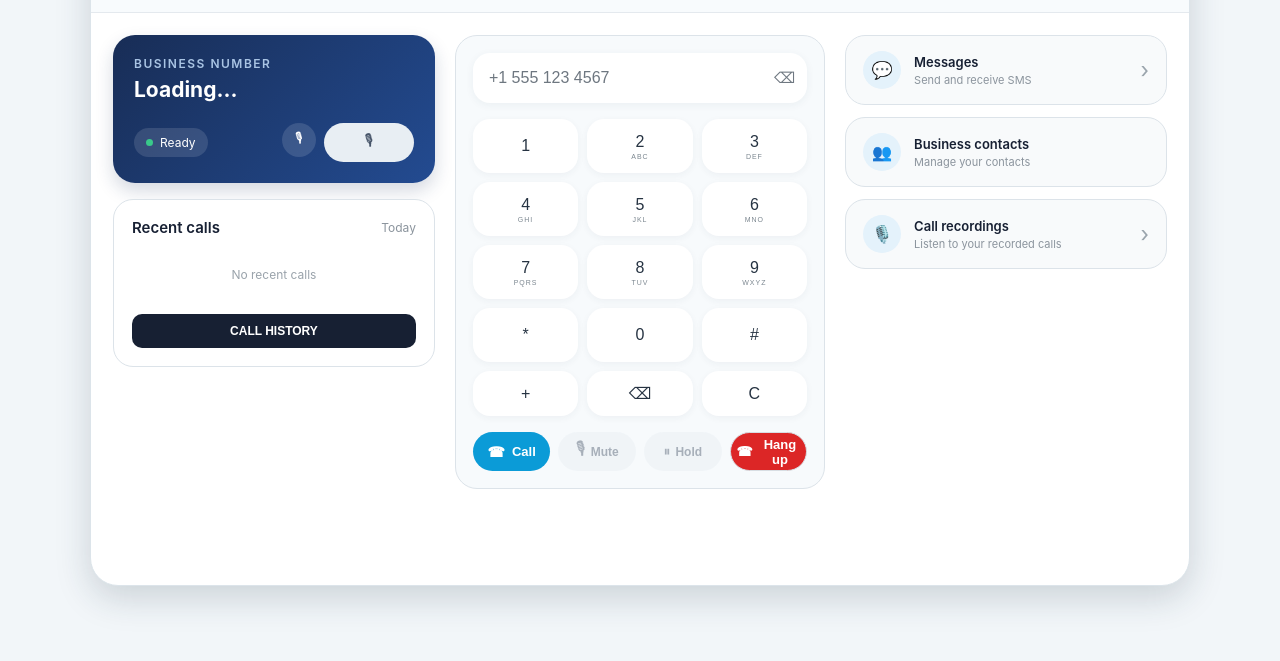
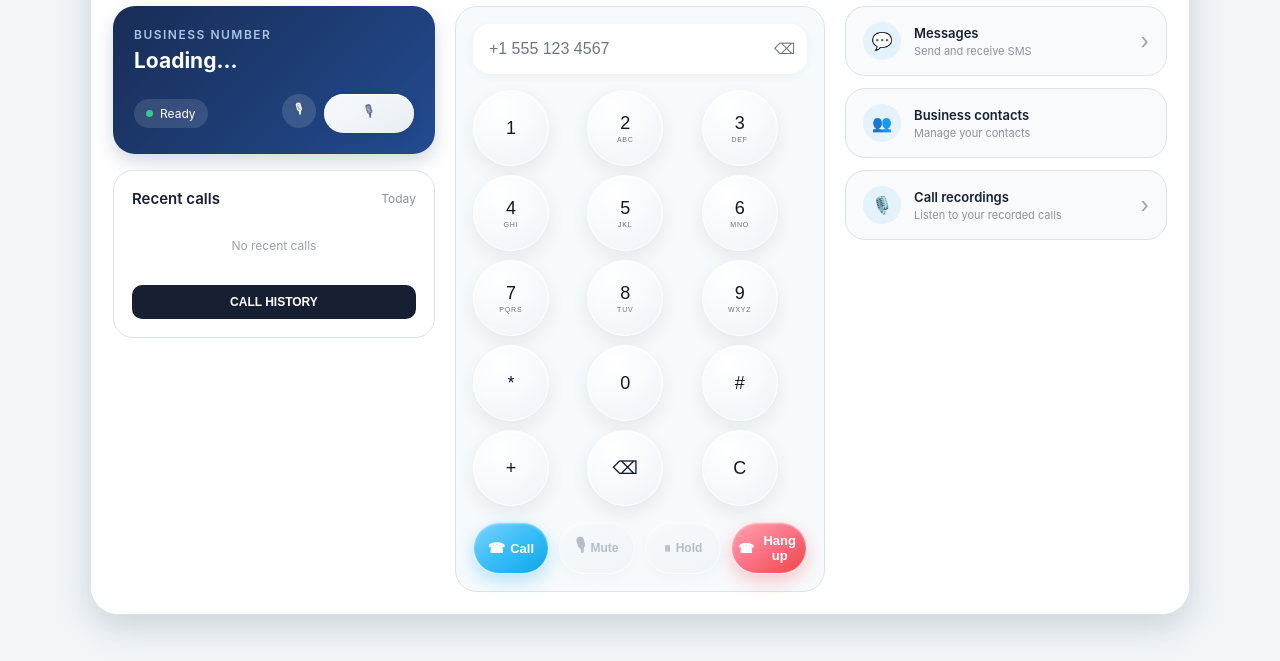
Before and after one commit to jaayfee06-ctrl/Dialeaze, a website: page public/index.html in a window 1280 px wide. Shown: the part 139-800 px from the top of the page. Drawn offline with Linux system fonts and the light colour scheme; a script that the page names is missing.

Commit message:
Add premium round dialer buttons

```diff
--- a/public/style.css
+++ b/public/style.css
@@ -3838,3 +3838,258 @@ border-radius: 22px;
     }
 
 }
+
+/* =========================================================
+   DIALEAZE — PREMIUM ROUND DIALER BUTTONS
+========================================================= */
+
+/* -------------------------
+   DIAL PAD
+------------------------- */
+
+.dialpad button {
+    width: 76px !important;
+    height: 76px !important;
+    min-width: 76px !important;
+    min-height: 76px !important;
+
+    border-radius: 50% !important;
+
+    border: 1px solid rgba(255, 255, 255, 0.9) !important;
+
+    background:
+        radial-gradient(
+            circle at 35% 25%,
+            #ffffff 0%,
+            #f8fafc 45%,
+            #edf3f8 100%
+        ) !important;
+
+    box-shadow:
+        0 7px 18px rgba(15, 23, 42, 0.08),
+        inset 0 1px 2px rgba(255, 255, 255, 0.95) !important;
+
+    color: #0f172a !important;
+
+    display: flex !important;
+    flex-direction: column !important;
+    align-items: center !important;
+    justify-content: center !important;
+
+    gap: 2px !important;
+
+    transition:
+        transform 0.16s ease,
+        box-shadow 0.16s ease,
+        background 0.16s ease !important;
+}
+
+
+/* Number */
+.dialpad button span {
+    font-size: 18px !important;
+    font-weight: 500 !important;
+    line-height: 1 !important;
+}
+
+
+/* Letters */
+.dialpad button small {
+    font-size: 7px !important;
+    letter-spacing: 0.8px !important;
+    color: #64748b !important;
+    line-height: 1 !important;
+}
+
+
+/* Hover */
+.dialpad button:hover {
+    transform: translateY(-3px) !important;
+
+    box-shadow:
+        0 10px 24px rgba(37, 99, 235, 0.16),
+        0 0 0 3px rgba(96, 165, 250, 0.08),
+        inset 0 1px 2px rgba(255, 255, 255, 1) !important;
+}
+
+
+/* Press */
+.dialpad button:active {
+    transform: scale(0.93) !important;
+
+    box-shadow:
+        0 3px 8px rgba(15, 23, 42, 0.12),
+        inset 0 3px 7px rgba(15, 23, 42, 0.08) !important;
+}
+
+
+/* -------------------------
+   CALL CONTROL BUTTONS
+------------------------- */
+
+.call-controls {
+    display: grid !important;
+    grid-template-columns: repeat(4, minmax(0, 1fr)) !important;
+    gap: 10px !important;
+    align-items: center !important;
+}
+
+
+/* Base */
+.call-controls button {
+    height: 52px !important;
+    min-width: 0 !important;
+
+    border-radius: 26px !important;
+
+    border: 1px solid rgba(255, 255, 255, 0.8) !important;
+
+    font-size: 13px !important;
+    font-weight: 700 !important;
+
+    display: inline-flex !important;
+    align-items: center !important;
+    justify-content: center !important;
+
+    gap: 5px !important;
+
+    transition:
+        transform 0.16s ease,
+        box-shadow 0.16s ease,
+        background 0.16s ease !important;
+}
+
+
+/* -------------------------
+   CALL
+------------------------- */
+
+.call-button {
+    background:
+        linear-gradient(
+            145deg,
+            #7dd3fc 0%,
+            #38bdf8 50%,
+            #0ea5e9 100%
+        ) !important;
+
+    color: #ffffff !important;
+
+    box-shadow:
+        0 7px 18px rgba(14, 165, 233, 0.28),
+        inset 0 1px 2px rgba(255, 255, 255, 0.45) !important;
+}
+
+.call-button:hover:not(:disabled) {
+    transform: translateY(-2px) !important;
+
+    box-shadow:
+        0 10px 24px rgba(14, 165, 233, 0.36),
+        0 0 0 3px rgba(56, 189, 248, 0.10) !important;
+}
+
+
+/* -------------------------
+   MUTE
+------------------------- */
+
+.mute-button {
+    background:
+        linear-gradient(
+            145deg,
+            #f8fafc,
+            #e8eef4
+        ) !important;
+
+    color: #64748b !important;
+
+    box-shadow:
+        0 5px 14px rgba(15, 23, 42, 0.06),
+        inset 0 1px 2px rgba(255, 255, 255, 0.9) !important;
+}
+
+
+/* -------------------------
+   HOLD
+------------------------- */
+
+.hold-button {
+    background:
+        linear-gradient(
+            145deg,
+            #f8fafc,
+            #e8eef4
+        ) !important;
+
+    color: #64748b !important;
+
+    box-shadow:
+        0 5px 14px rgba(15, 23, 42, 0.06),
+        inset 0 1px 2px rgba(255, 255, 255, 0.9) !important;
+}
+
+
+/* -------------------------
+   HANG UP
+------------------------- */
+
+.hangup-button {
+    background:
+        linear-gradient(
+            145deg,
+            #fda4af 0%,
+            #fb7185 50%,
+            #ef4444 100%
+        ) !important;
+
+    color: #ffffff !important;
+
+    border: 1px solid rgba(255, 255, 255, 0.45) !important;
+
+    box-shadow:
+        0 7px 18px rgba(239, 68, 68, 0.28),
+        inset 0 1px 2px rgba(255, 255, 255, 0.45) !important;
+
+    overflow: hidden !important;
+}
+
+
+/* Hang-up hover */
+.hangup-button:hover:not(:disabled) {
+    transform: translateY(-2px) !important;
+
+    box-shadow:
+        0 10px 24px rgba(239, 68, 68, 0.36),
+        0 0 0 3px rgba(248, 113, 113, 0.10) !important;
+}
+
+
+/* All call controls press effect */
+.call-controls button:active:not(:disabled) {
+    transform: scale(0.94) !important;
+}
+
+
+/* -------------------------
+   MOBILE
+------------------------- */
+
+@media (max-width: 500px) {
+
+    .dialpad button {
+        width: 68px !important;
+        height: 68px !important;
+        min-width: 68px !important;
+        min-height: 68px !important;
+    }
+
+    .call-controls {
+        gap: 6px !important;
+    }
+
+    .call-controls button {
+        font-size: 11px !important;
+        padding: 6px !important;
+    }
+
+}
```
